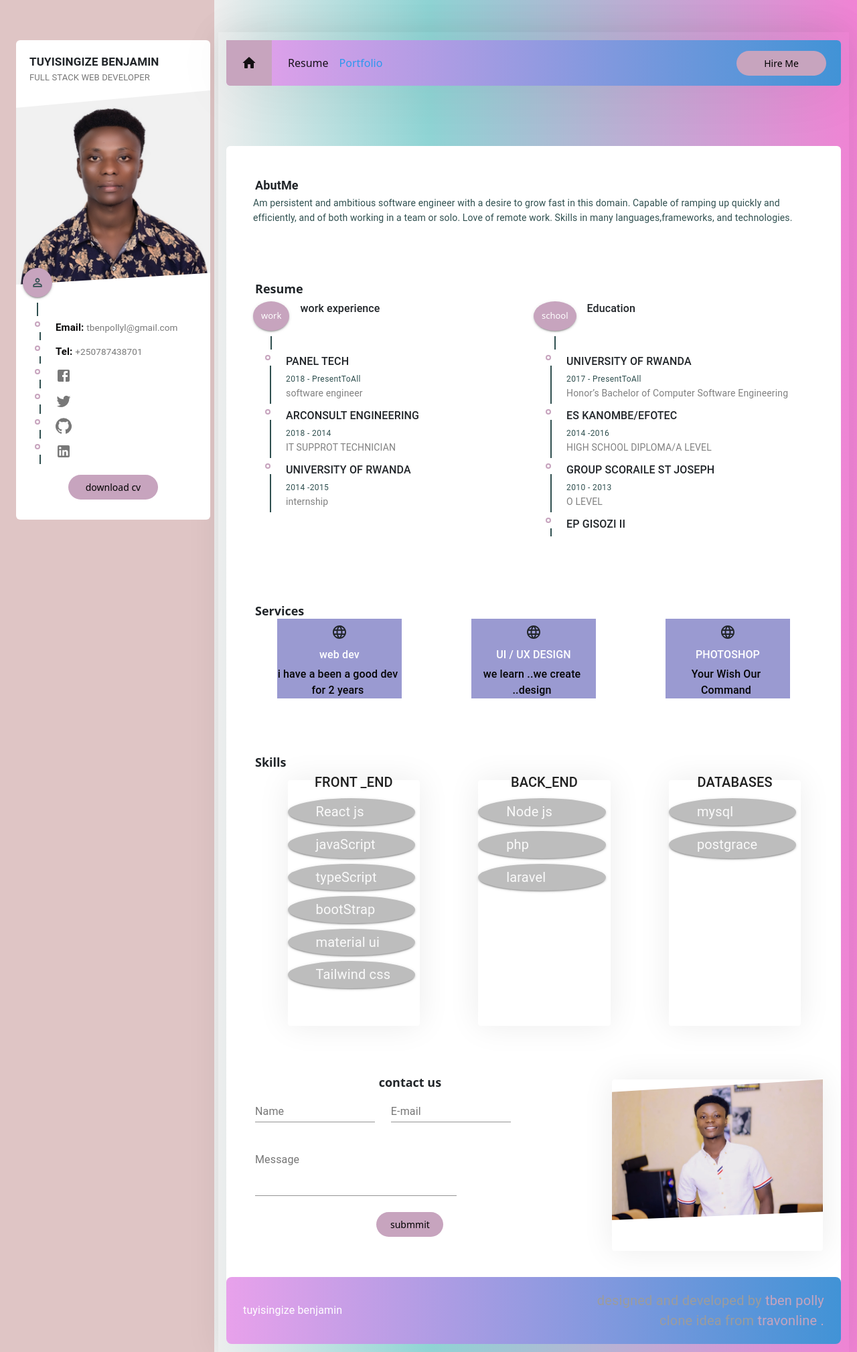
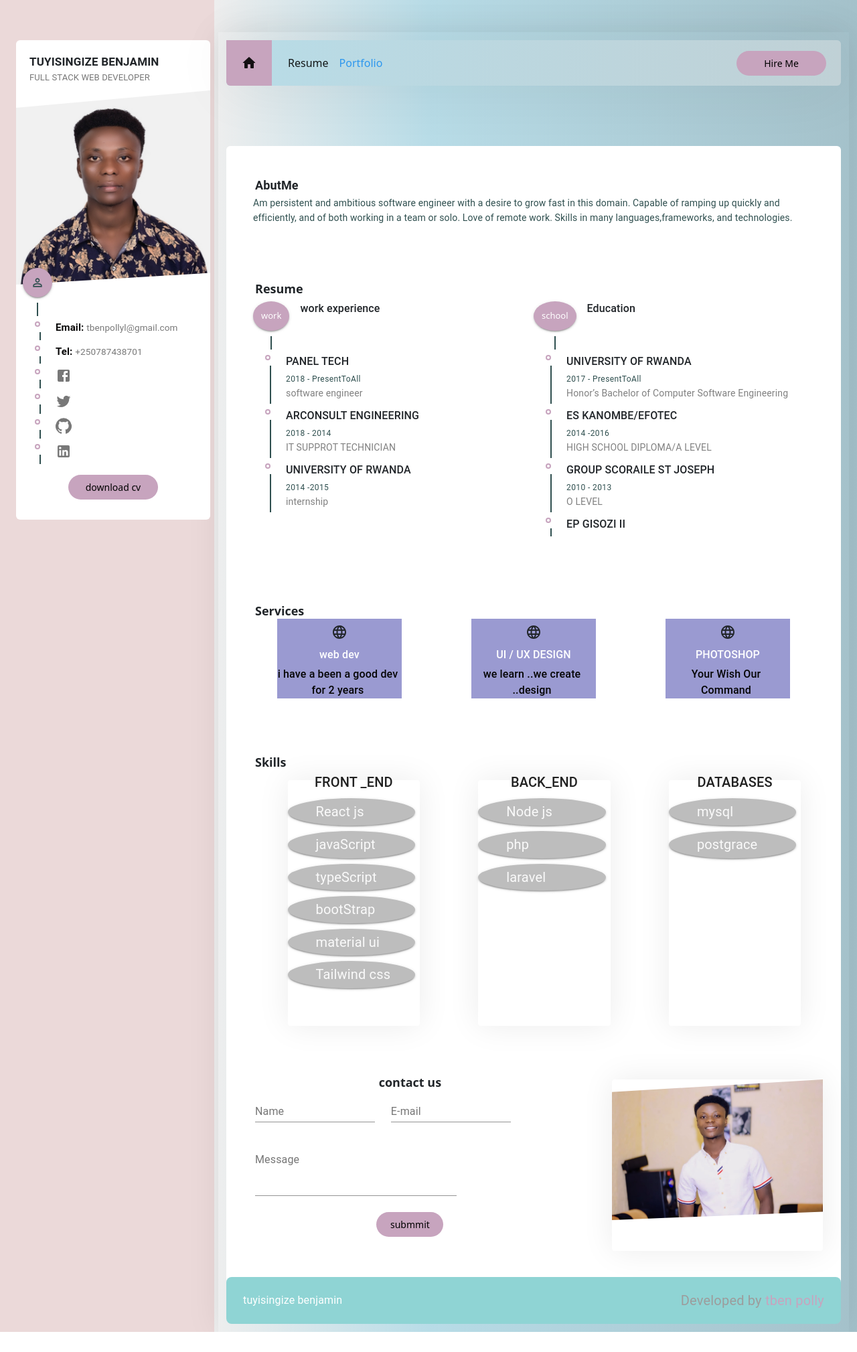
Before and after one commit to tbenjamin1/Portfolio, a React (Create React App) app: page / in a window 1280 px wide. Shown: the whole page at 67% size. After the commit the page ends 1989 px from the top, so only its background shows below. Built offline with nearby package versions, Linux system fonts and the light colour scheme.

Commit message:
adding new project

```diff
--- a/src/components/footer/Footer.css
+++ b/src/components/footer/Footer.css
@@ -1,5 +1,5 @@
 .footer{
-    background: linear-gradient(0.25turn,#e8a1eb,#4193d6 );
+    background: linear-gradient(0.25turn, rgb(143, 212, 212), rgb(143, 212, 212));
     color: white;
     display: flex;
     flex-wrap: wrap;
--- a/src/components/footer/Footer.js
+++ b/src/components/footer/Footer.js
@@ -11,9 +11,8 @@ const Footer = () => {
         </div>
         <div className='footer_right' >
         <Typography  className='footer_copyright' >
-            designed and developed by <a href='/' target='_blank'>tben polly</a>
-            <br></br>
-            clone idea from <a href='/' target='_blank' >travonline . </a>
+            Developed by <a href='/' target='_blank'>tben polly</a>
+
         </Typography>
         </div>
 
--- a/src/components/header/Header.css
+++ b/src/components/header/Header.css
@@ -1,7 +1,7 @@
 .header{
 
   margin-bottom: 90px !important;
-  background: linear-gradient(0.25turn,#e8a1eb ,#4193d6);
+  background: linear-gradient(0.25turn, rgb(184, 220, 231), rgb(192, 209, 214));
   /* background-color:rgb(25, 180, 180) !important; */
   padding: 0 22px 0 0 !important;
   border-radius: 6px !important;
@@ -21,7 +21,7 @@ color: rgb(45, 151, 238) !important;
 }
 .header .header_link_active {
     font-weight: 500;
-    color: rgb(197, 92, 162);
+    color: rgb(69, 107, 107);
 }
 .header .header_home {
     background-color: var(--main-color);
--- a/src/components/porfolio/Portfolio.css
+++ b/src/components/porfolio/Portfolio.css
@@ -6,6 +6,7 @@ margin-left: 4rem;
 }
 .section_project{
     padding: 40px;
+    background-color: rgb(243, 241, 241);
 
 
 }
@@ -33,6 +34,8 @@ box-shadow:0 px 0px 48px rgba(4,6,4,0.08) !important;
 border-radius: 5px;
 overflow: hidden;
 outline-width: 0px !important;
+margin: 1rem;
+
 
 
 }
--- a/src/index.css
+++ b/src/index.css
@@ -12,7 +12,7 @@ body {
   margin: 0;
   /* background:linear-gradient(); */
 
-  background: linear-gradient(to left, rgb(240, 131, 212), rgb(143, 212, 212) 50%, #eee 75%, rgb(223, 197, 197) 75%);
+  background: linear-gradient(to left, rgb(164, 193, 202), rgb(184, 220, 231) 50%, #eee 75%, rgb(235, 217, 217) 75%);
   /* background: linear-gradient(0.25turn,darkslategrey ,#ebf8e1,#3f87a6); */
   overflow-x: hidden;
 
```
Also changed, not shown: 1 other file (tests, documents, lock files or other folders).
